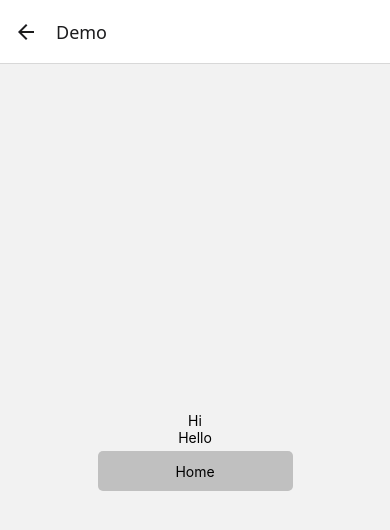
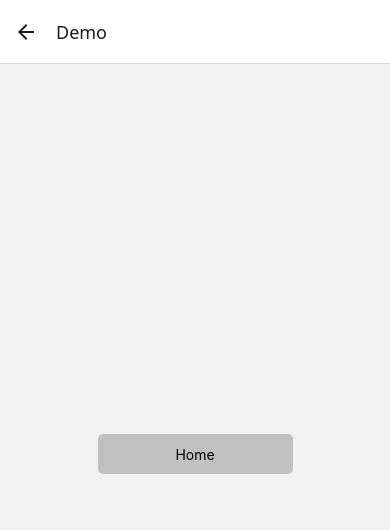
Before and after one commit to timmyjose-experiments/epqa-demo, a React Native app: screen /Demo in a window 390 px wide. Shown: the top 530 px of the page. Built offline with nearby package versions, Linux system fonts and the light colour scheme.

Commit message:
chore: starting afresh

```diff
--- a/src/screens/Demo.tsx
+++ b/src/screens/Demo.tsx
@@ -9,8 +9,6 @@ const Demo = () => {
 
   return (
     <SafeAreaView style={styles.container}>
-      <Text>Hi</Text>
-      <Text>Hello</Text>
       <Pressable
         style={styles.button}
         onPress={() => navigation.navigate('Home')}>
```
